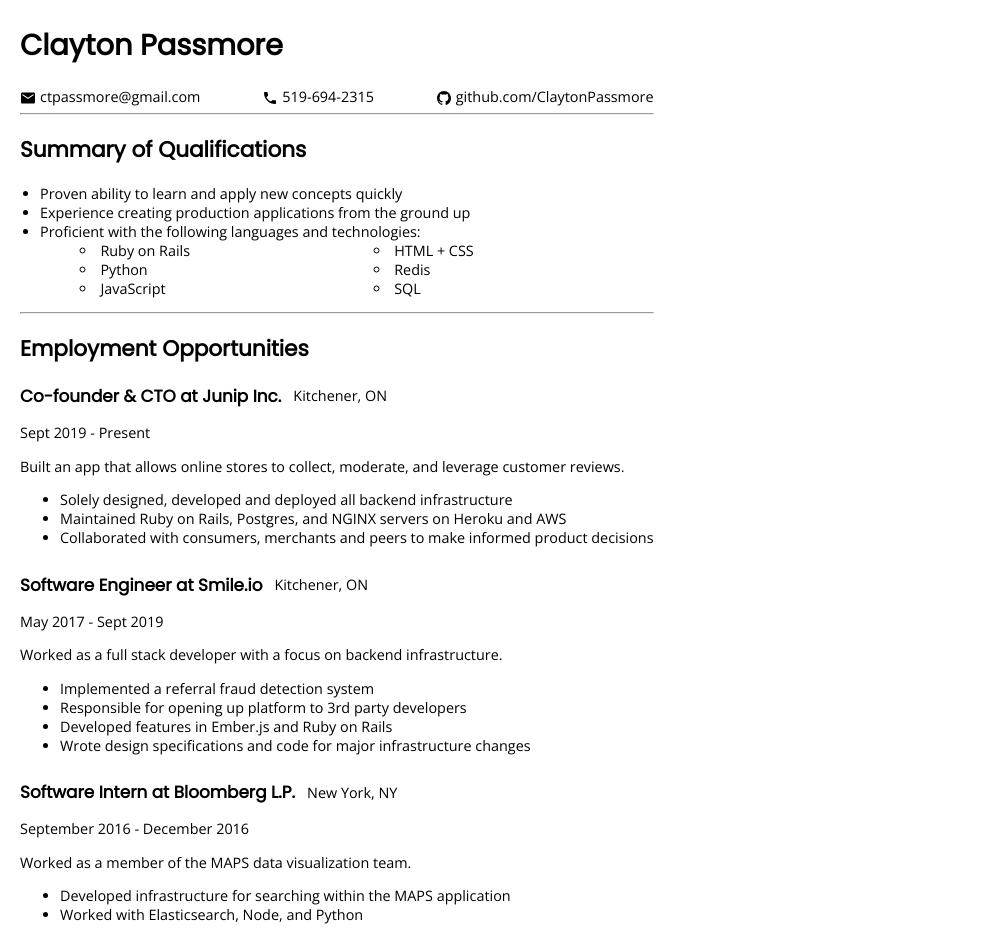
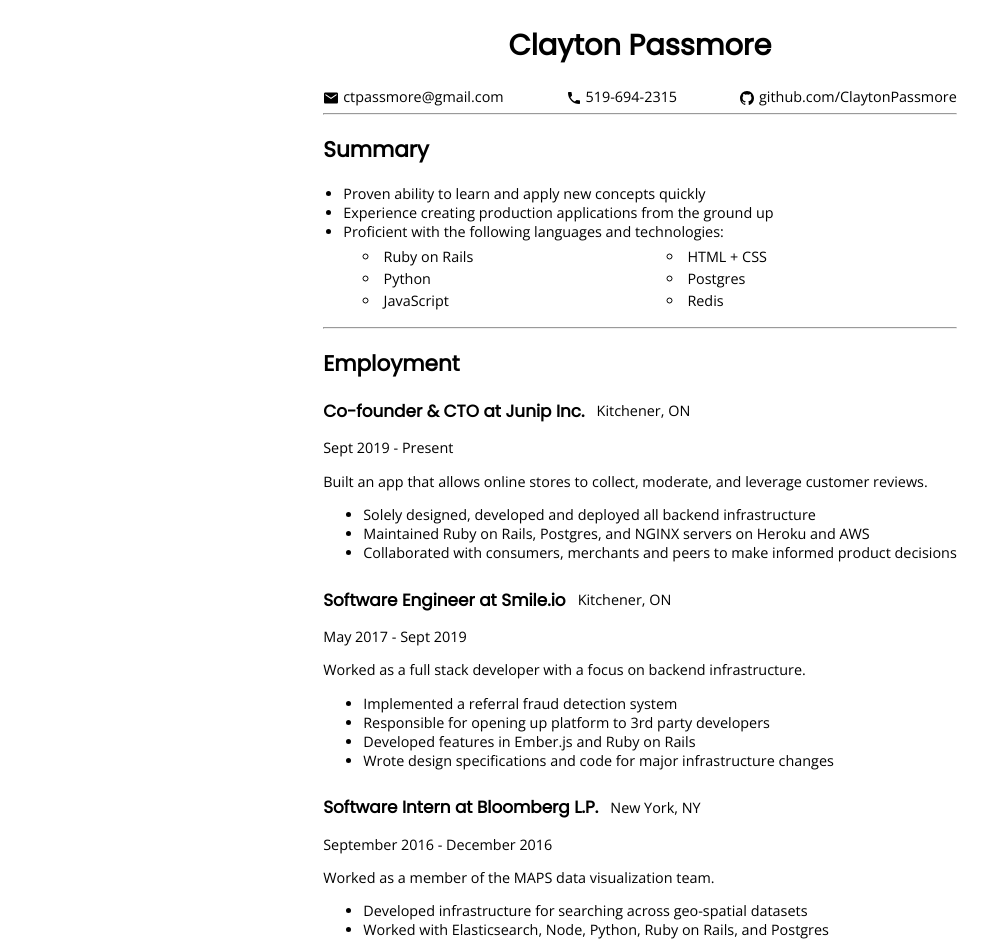
Before and after one commit to ClaytonPassmore/resume, a React (Create React App) app: page / in a window 1280 px wide. Shown: the top 952 px of the page, without its empty margins (0-1000 px from the left). Built offline with nearby package versions, Linux system fonts and the light colour scheme.

Commit message:
Freshen up look
* Center the document
* Center document title
* Modify summary spacing
* Shorten section titles

```diff
--- a/src/bio.json
+++ b/src/bio.json
@@ -5,21 +5,21 @@
     "website": "claytonpassmore.github.io",
     "github_url": "github.com/ClaytonPassmore",
     "summary": {
-        "title": "Summary of Qualifications",
+        "title": "Summary",
         "points": [
             "Proven ability to learn and apply new concepts quickly",
             "Experience creating production applications from the ground up",
             {
                 "title": "Proficient with the following languages and technologies:",
                 "points": [
-                    "Ruby on Rails", "Python", "JavaScript", "HTML + CSS", "Redis", "SQL"
+                    "Ruby on Rails", "Python", "JavaScript", "HTML + CSS", "Postgres", "Redis"
                 ]
             }
         ]
     },
     "sections": [
         {
-            "title": "Employment Opportunities",
+            "title": "Employment",
             "items": [
                 {
                   "name": "Junip Inc.",
@@ -57,8 +57,8 @@
                     "title": "Software Intern",
                     "summary": "Worked as a member of the MAPS data visualization team.",
                     "points": [
-                        "Developed infrastructure for searching within the MAPS application",
-                        "Worked with Elasticsearch, Node, and Python"
+                        "Developed infrastructure for searching across geo-spatial datasets",
+                        "Worked with Elasticsearch, Node, Python, Ruby on Rails, and Postgres"
                     ],
                     "duration": "September 2016 - December 2016",
                     "website": "https://www.bloomberg.com"
@@ -114,7 +114,7 @@
             ]
         },
         {
-            "title": "Volunteer Experience",
+            "title": "Philanthropy",
             "items": [
                 {
                     "name": "Bloomberg BOB Event",
--- a/src/components/Resume.js
+++ b/src/components/Resume.js
@@ -11,6 +11,7 @@ import '../style/Resume.css';
 class Resume extends Component {
   render() {
     return (
+      <div className="resume-wrapper">
         <div className="resume">
           <Header title_text={bio.name}
             title_href="/"
@@ -23,6 +24,7 @@ class Resume extends Component {
           <Summary title={bio.summary.title} points={bio.summary.points}/>
 
           {this.render_sections()}
+        </div>
       </div>
     );
   }
--- a/src/style/Header.css
+++ b/src/style/Header.css
@@ -1,11 +1,6 @@
 .header-link {
+  text-align: center;
   text-decoration: none;
   color: inherit;
   cursor: pointer;
 }
-
-@media print {
-  .header-link {
-    text-align: center;
-  }
-}
--- a/src/style/Resume.css
+++ b/src/style/Resume.css
@@ -8,6 +8,12 @@
   font-size: 0.9rem;
 }
 
+.resume-wrapper {
+  display: flex;
+  flex-direction: row;
+  justify-content: center;
+}
+
 h1, h2, h3 {
   font-family: 'Poppins', sans-serif;
 }
@@ -16,4 +22,8 @@ h1, h2, h3 {
   .resume {
     display: block;
   }
+
+  .resume-wrapper {
+    display: block;
+  }
 }
--- a/src/style/Summary.css
+++ b/src/style/Summary.css
@@ -1,7 +1,8 @@
 .summary-list-item .summary-list {
   column-count: 2;
-  padding-left: 40px;
+  padding-top: 0.3rem;
   list-style-position: inside;
+  line-height: 1.4rem;
 }
 
 .summary-list {
```
Lines whose indentation alone changed are shown as unchanged.
